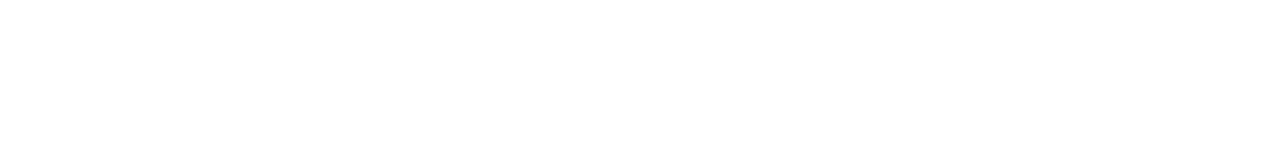
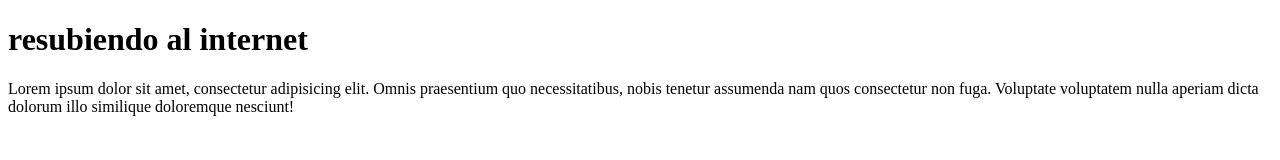
Before and after one commit to Ingorange91/gitpractice, a plain HTML site: page index.html in a window 1280 px wide. Drawn offline with Linux system fonts and the light colour scheme.

Commit message:
cambios en el index

```diff
--- a/index.html
+++ b/index.html
@@ -7,6 +7,8 @@
     <title>Document</title>
 </head>
 <body>
+    <h1>resubiendo al internet</h1>
+    <p>Lorem ipsum dolor sit amet, consectetur adipisicing elit. Omnis praesentium quo necessitatibus, nobis tenetur assumenda nam quos consectetur non fuga. Voluptate voluptatem nulla aperiam dicta dolorum illo similique doloremque nesciunt!</p>
 
 </body>
 </html>
```
